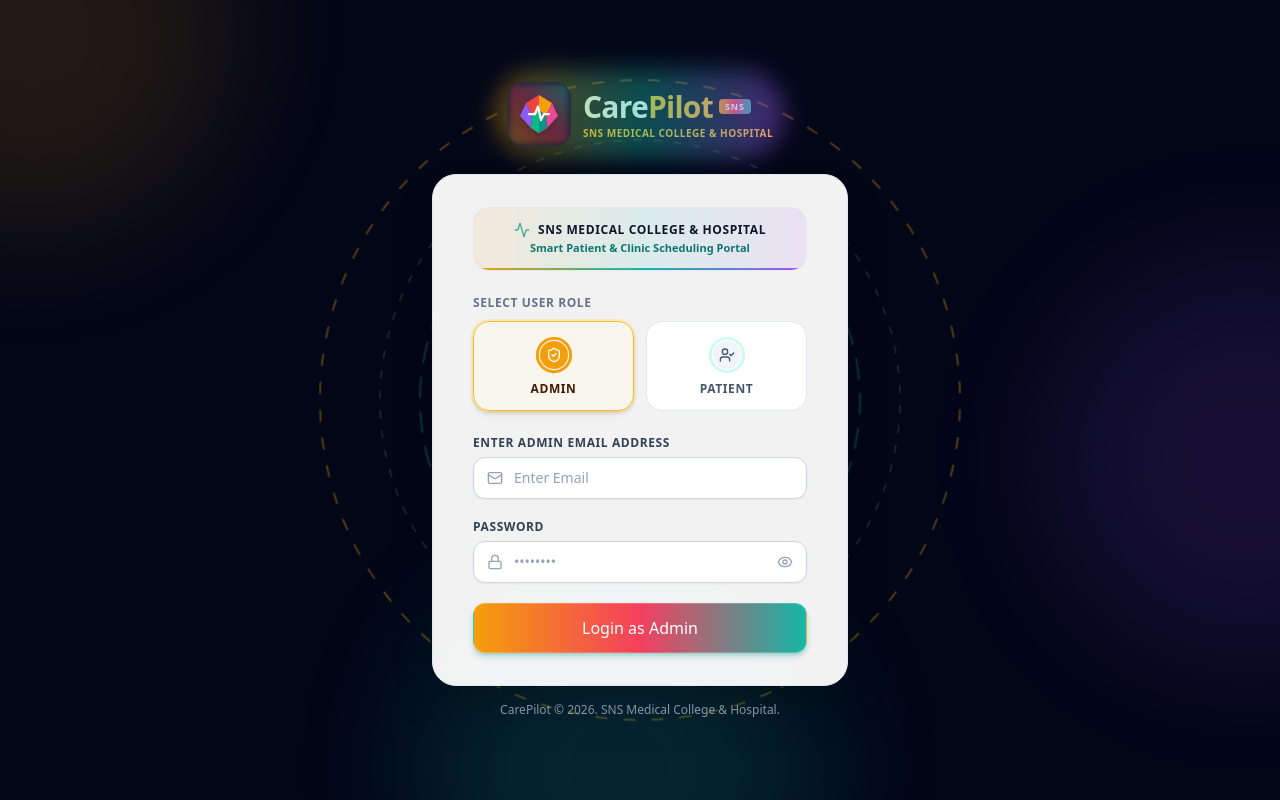
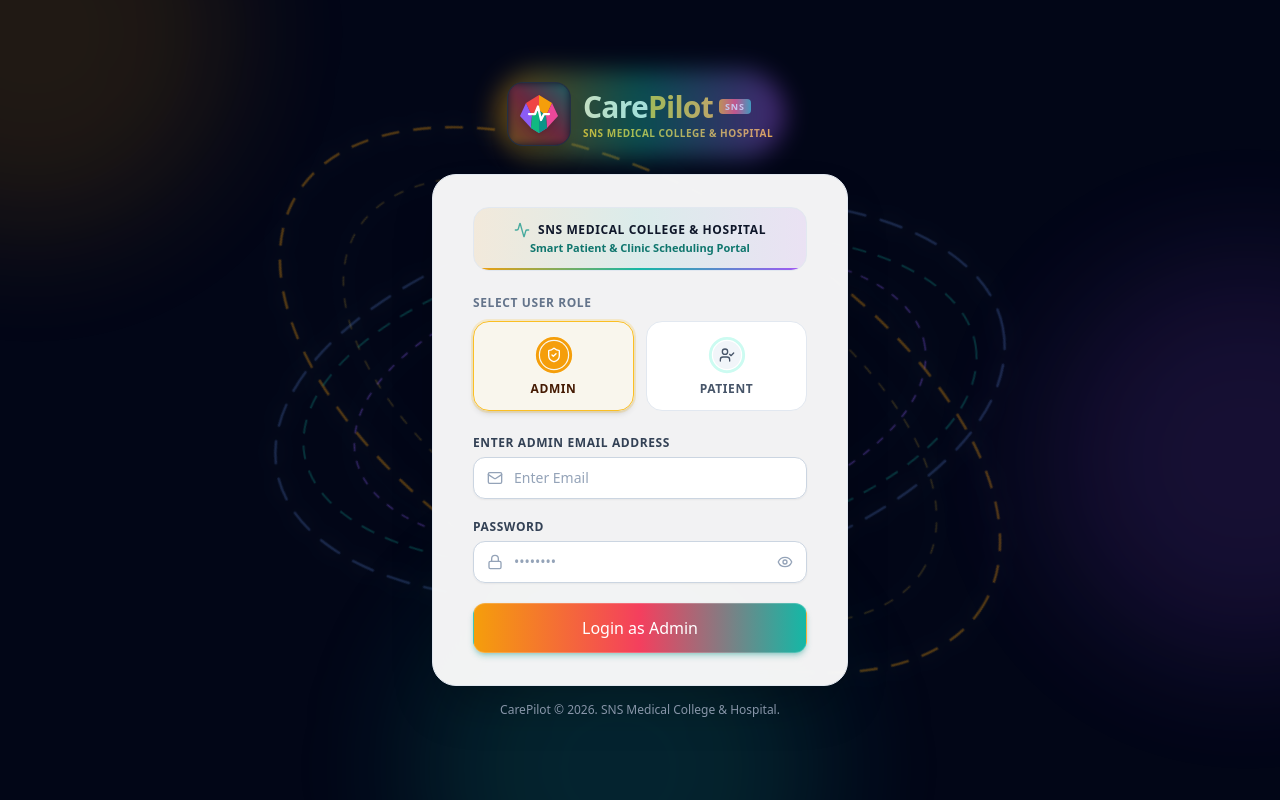
Before and after one commit to kanishkar2005ravi/AI-BASED-PATIENT-NO-SHOW, a React (Vite) app: page /login in a window 1280 px wide. Built offline with nearby package versions, Linux system fonts and the light colour scheme.

Commit message:
feat: transform login background animations into cross-rotating oval vector orbits

```diff
--- a/src/index.css
+++ b/src/index.css
@@ -77,3 +77,19 @@
 .animate-circle-pulse {
   animation: circle-pulse 4s ease-in-out infinite;
 }
+
+/* Cross-rotating Oval Keyframes */
+@keyframes oval-pulse-glow {
+  0%, 100% {
+    opacity: 0.35;
+    filter: drop-shadow(0 0 8px rgba(13, 148, 136, 0.4));
+  }
+  50% {
+    opacity: 0.65;
+    filter: drop-shadow(0 0 16px rgba(245, 158, 11, 0.6));
+  }
+}
+
+.animate-oval-glow {
+  animation: oval-pulse-glow 5s ease-in-out infinite;
+}
--- a/src/pages/Login.tsx
+++ b/src/pages/Login.tsx
@@ -59,29 +59,45 @@
 
   return (
     <div className="min-h-screen bg-slate-950 flex flex-col justify-center py-12 sm:px-6 lg:px-8 relative overflow-hidden selection:bg-teal-500 selection:text-white">
-      {/* Dynamic Animated Circle Line Orbits (Patient Dashboard Aesthetic) */}
-      <div className="absolute top-1/2 left-1/2 -translate-x-1/2 -translate-y-1/2 w-[700px] h-[700px] pointer-events-none opacity-40">
-        <svg className="w-full h-full animate-spin-slow" viewBox="0 0 700 700" fill="none">
-          <circle cx="350" cy="350" r="320" stroke="url(#circle-grad-1)" strokeWidth="2" strokeDasharray="12 16" />
-          <circle cx="350" cy="350" r="260" stroke="url(#circle-grad-2)" strokeWidth="1.5" strokeDasharray="8 12" />
+      {/* Dynamic Animated Cross-Rotating Oval Orbits (Patient Dashboard & Atomic Design) */}
+      {/* Oval Orbit 1 (Tilted -35deg, Rotating Clockwise) */}
+      <div className="absolute top-1/2 left-1/2 -translate-x-1/2 -translate-y-1/2 w-[850px] h-[480px] pointer-events-none opacity-45 -rotate-[35deg] animate-oval-glow">
+        <svg className="w-full h-full animate-spin-slow" viewBox="0 0 850 480" fill="none">
+          <ellipse cx="425" cy="240" rx="400" ry="210" stroke="url(#oval-grad-1)" strokeWidth="2.5" strokeDasharray="18 14" />
+          <ellipse cx="425" cy="240" rx="330" ry="170" stroke="url(#oval-grad-2)" strokeWidth="1.5" strokeDasharray="10 12" />
           <defs>
-            <linearGradient id="circle-grad-1" x1="0" y1="0" x2="700" y2="700">
-              <stop offset="0%" stopColor="#f59e0b" stopOpacity="0.8" />
-              <stop offset="50%" stopColor="#0d9488" stopOpacity="0.8" />
-              <stop offset="100%" stopColor="#8b5cf6" stopOpacity="0.8" />
+            <linearGradient id="oval-grad-1" x1="0" y1="0" x2="850" y2="480">
+              <stop offset="0%" stopColor="#f59e0b" stopOpacity="0.9" />
+              <stop offset="50%" stopColor="#0d9488" stopOpacity="0.9" />
+              <stop offset="100%" stopColor="#8b5cf6" stopOpacity="0.9" />
             </linearGradient>
-            <linearGradient id="circle-grad-2" x1="700" y1="0" x2="0" y2="700">
-              <stop offset="0%" stopColor="#0d9488" stopOpacity="0.6" />
-              <stop offset="100%" stopColor="#f59e0b" stopOpacity="0.6" />
+            <linearGradient id="oval-grad-2" x1="850" y1="0" x2="0" y2="480">
+              <stop offset="0%" stopColor="#0d9488" stopOpacity="0.7" />
+              <stop offset="100%" stopColor="#f59e0b" stopOpacity="0.7" />
             </linearGradient>
           </defs>
         </svg>
       </div>
 
-      <div className="absolute top-1/2 left-1/2 -translate-x-1/2 -translate-y-1/2 w-[500px] h-[500px] pointer-events-none opacity-30">
-        <svg className="w-full h-full animate-spin-reverse" viewBox="0 0 500 500" fill="none">
-          <circle cx="250" cy="250" r="220" stroke="#0d9488" strokeWidth="2" strokeDasharray="20 15" strokeLinecap="round" />
-          <circle cx="250" cy="250" r="170" stroke="#8b5cf6" strokeWidth="1.5" strokeDasharray="6 10" />
+      {/* Oval Orbit 2 (Crossly Tilted +45deg, Rotating Counter-Clockwise) */}
+      <div className="absolute top-1/2 left-1/2 -translate-x-1/2 -translate-y-1/2 w-[800px] h-[440px] pointer-events-none opacity-40 rotate-[45deg] animate-oval-glow">
+        <svg className="w-full h-full animate-spin-reverse" viewBox="0 0 800 440" fill="none">
+          <ellipse cx="400" cy="220" rx="370" ry="190" stroke="url(#oval-grad-3)" strokeWidth="2.5" strokeDasharray="22 16" strokeLinecap="round" />
+          <ellipse cx="400" cy="220" rx="290" ry="140" stroke="#8b5cf6" strokeWidth="1.5" strokeDasharray="8 10" />
+          <defs>
+            <linearGradient id="oval-grad-3" x1="0" y1="440" x2="800" y2="0">
+              <stop offset="0%" stopColor="#8b5cf6" stopOpacity="0.8" />
+              <stop offset="50%" stopColor="#0d9488" stopOpacity="0.8" />
+              <stop offset="100%" stopColor="#f59e0b" stopOpacity="0.8" />
+            </linearGradient>
+          </defs>
+        </svg>
+      </div>
+
+      {/* Oval Orbit 3 (Third Cross Angle -75deg, Rotating Clockwise) */}
+      <div className="absolute top-1/2 left-1/2 -translate-x-1/2 -translate-y-1/2 w-[720px] h-[380px] pointer-events-none opacity-30 -rotate-[75deg]">
+        <svg className="w-full h-full animate-spin-slow" viewBox="0 0 720 380" fill="none">
+          <ellipse cx="360" cy="190" rx="340" ry="160" stroke="#0d9488" strokeWidth="2" strokeDasharray="14 12" />
         </svg>
       </div>
 
```
